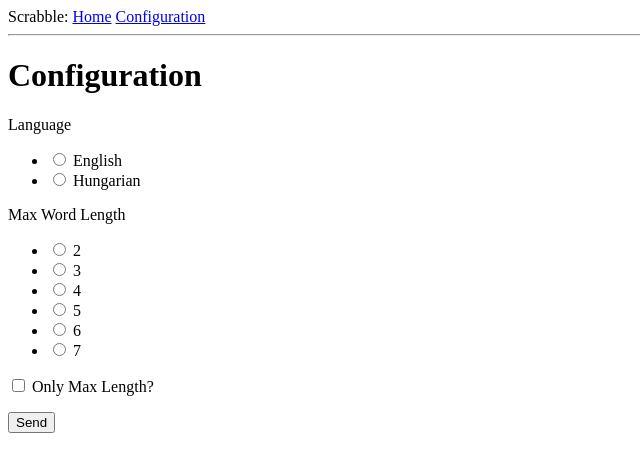
After one commit to kasztp/Scrabble, a Flask app: page /config in a window 1280 px wide. The commit adds this page. Shown: the top 472 px of the page, without its empty margins (0-640 px from the left). Run offline with Flask 2, Linux system fonts and the light colour scheme; parts of the project's set-up code (start-up, migrations or seed data) failed here and were passed over; some libraries are stand-ins or nearby versions.

Commit message:
More sophisticated Flask web UI with config options.

```diff
--- a/scrabble.py
+++ b/scrabble.py
@@ -2,13 +2,15 @@
 import random
 import itertools
 import timeit
-from flask import Flask
-from flask import render_template
-
-app = Flask(__name__)
+from flask import Flask, render_template, flash, redirect, request, url_for
+from flask_wtf import FlaskForm
+from wtforms import StringField, RadioField, BooleanField, SubmitField
+from wtforms.validators import DataRequired
+#from flask_bootstrap import Bootstrap
 
 
 filename = 'words.txt'
+score = {}
 db = open(filename, encoding='utf-8')
 words = db.read().splitlines()
 db.close()
@@ -78,18 +80,6 @@ def find_inter(ws, wc):
         print('NO valid words found!')
         return 1
 
-'''
-# find test
-def find_in(wc):
-    results = []
-    for keyword in wc:
-        if find_word(keyword) != ():
-            results += [''.join(find_word(keyword))]
-    print(results)
-    print(len(results))
-    return results
-'''
-
 
 def score_calc(words, lang):
     if words != 1:
@@ -118,35 +108,64 @@ def score_calc(words, lang):
         return 1
 
 
-language = 'EN'
+#language = ''
+#max_word_length = 0
 
-tiles = build_tileset('EN')
+#tiles = build_tileset(language)
 # print(tiles)
-tile_draw = draw(tiles, 7)
+#tile_draw = draw(tiles, 7)
 # tile_draw = ['a', 'p', 'p', 'l', 'e', 'y', 's']
-word_candidates = word_gen(tile_draw, 7)
+#word_candidates = word_gen(tile_draw, max_word_length)
 
 # intersection test
-start_time = timeit.default_timer()
-valid_words = find_inter(words, word_candidates)
-print(timeit.default_timer() - start_time)
-
-'''
-# in test
-start_time = timeit.default_timer()
-find_in(word_candidates)
-print(timeit.default_timer() - start_time)
-'''
+#start_time = timeit.default_timer()
+#valid_words = find_inter(words, word_candidates)
+#print(timeit.default_timer() - start_time)
 
 #score_calc(valid_words, language)
+
+
+app = Flask(__name__)
+app.config['SECRET_KEY'] = 'nobody-gonna-guess-it'
+#bootstrap = Bootstrap(app)
+
+
+class ConfigForm(FlaskForm):
+    #language = StringField('Language', validators=[DataRequired()])
+    language = RadioField('Language', choices=[('EN', 'English'), ('HU', 'Hungarian')], validators=[DataRequired()])
+    max_word_length = RadioField('Max Word Length', choices=[(2, '2'), (3, '3'), (4, '4'), (5, '5'), (6, '6'), (7, '7')], coerce=int, validators=[DataRequired()])
+    only_max = BooleanField('Only Max Length?')
+    submit = SubmitField('Send')
 
 
 @app.route('/index')
 def index():
     user = {'username': 'Peter'}
+    return render_template('index.html', title='Home', user=user, scores=score)
 
-    return render_template('index.html', title='Home', user=user, posts=score_calc(valid_words, language))
-    #return "The valid {} words from draw {} are {}".format(lang, tile_draw, score_calc(valid_words, language))
+
+@app.route('/config', methods=['GET', 'POST'])
+def config():
+    form = ConfigForm()
+    if form.validate_on_submit():
+        flash('Configuration saved with Language {}, Max Word Length {}, Calculate for Maximum Length Only={}'.format(
+            form.language.data, form.max_word_length.data, form.only_max.data))
+        if request.method == 'POST':
+            language = request.form['language']
+            max_word_length = int(request.form['max_word_length'])
+            tiles = build_tileset(language)
+            tile_draw = draw(tiles, 7)
+            # tile_draw = ['a', 'p', 'p', 'l', 'e', 'y', 's']
+            word_candidates = word_gen(tile_draw, max_word_length)
+
+            # intersection test
+            start_time = timeit.default_timer()
+            valid_words = find_inter(words, word_candidates)
+            print(timeit.default_timer() - start_time)
+            global score
+            score = score_calc(valid_words, language)
+        return redirect(url_for('index'))
+    return render_template('config.html', title='Configuration', form=form)
 
 
 if __name__ == '__main__':
--- a/templates/base.html
+++ b/templates/base.html
@@ -7,8 +7,21 @@
       {% endif %}
     </head>
     <body>
-        <div>Scrabble: <a href="/index">Home</a></div>
+        <div>
+            Scrabble:
+            <a href="{{ url_for('index') }}">Home</a>
+            <a href="{{ url_for('config') }}">Configuration</a>
+        </div>
         <hr>
+        {% with messages = get_flashed_messages() %}
+        {% if messages %}
+        <ul>
+            {% for message in messages %}
+            <li>{{ message }}</li>
+            {% endfor %}
+        </ul>
+        {% endif %}
+        {% endwith %}
         {% block content %}{% endblock %}
     </body>
 </html>
--- /dev/null
+++ b/templates/config.html
@@ -0,0 +1,24 @@
+{% extends "base.html" %}
+
+{% block content %}
+    <h1>Configuration</h1>
+    <form action="" method="post">
+        {{ form.hidden_tag() }}
+        <p>
+            {{ form.language.label }}<br>
+            {{ form.language }}
+            {% for error in form.language.errors %}
+            <span style="color: red;">[{{ error }}]</span>
+            {% endfor %}
+        </p>
+        <p>
+            {{ form.max_word_length.label }}<br>
+            {{ form.max_word_length }}
+            {% for error in form.max_word_length.errors %}
+            <span style="color: red;">[{{ error }}]</span>
+            {% endfor %}
+        </p>
+        <p>{{ form.only_max() }} {{ form.only_max.label }}</p>
+        <p>{{ form.submit() }}</p>
+    </form>
+{% endblock %}
--- a/templates/index.html
+++ b/templates/index.html
@@ -2,7 +2,7 @@
 
 {% block content %}
     <h1>Hi, {{ user.username }}!</h1>
-    {% for post,v in posts.items() %}
-    <div><p>{{ post }} worth: <b>{{ v }}</b></p></div>
+    {% for score,v in scores.items() %}
+    <div><p>{{ score }} worth: <b>{{ v }}</b></p></div>
     {% endfor %}
 {% endblock %}
```
